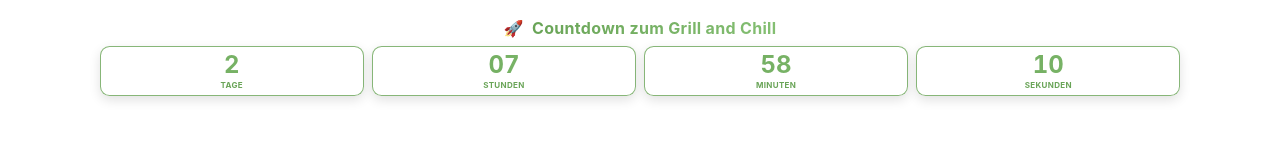
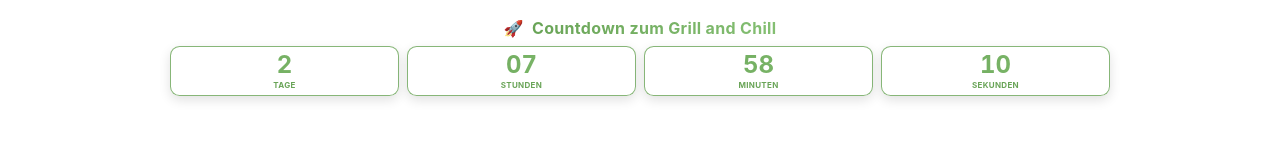
Before and after one commit to MDoubleYouOnGit/launch-countdown, a plain HTML site: page index.html in a window 1280 px wide. Drawn offline with Linux system fonts and the light colour scheme.

Commit message:
Refactor card and countdown styles for improved layout and alignment

```diff
--- a/style.css
+++ b/style.css
@@ -33,6 +33,7 @@ body {
 .card {
   width: min(100%, 1100px);
     padding: clamp(0.4rem, 1.2vmin, 2rem);
+  margin-inline: auto;
   border-radius: 1.25rem;
   text-align: center;
   background: transparent;
@@ -63,8 +64,9 @@ body {
   display: grid;
   grid-template-columns: repeat(4, 1fr);
   gap: clamp(0.2rem, 1vmin, 0.8rem);
-  width: 100%;
-  max-width: 100%;
+  width: min(100%, 940px);
+  max-width: 940px;
+  margin-inline: auto;
 }
 
 .time-box {
```
